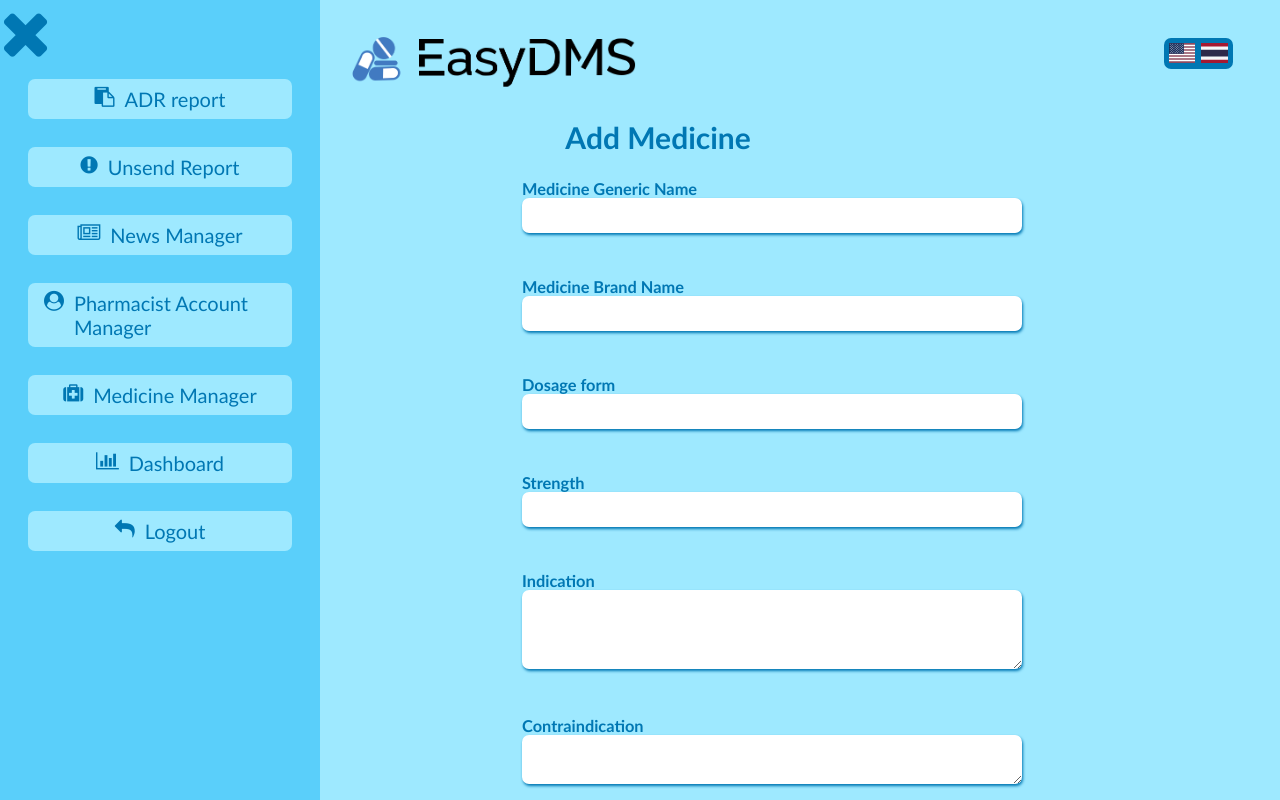
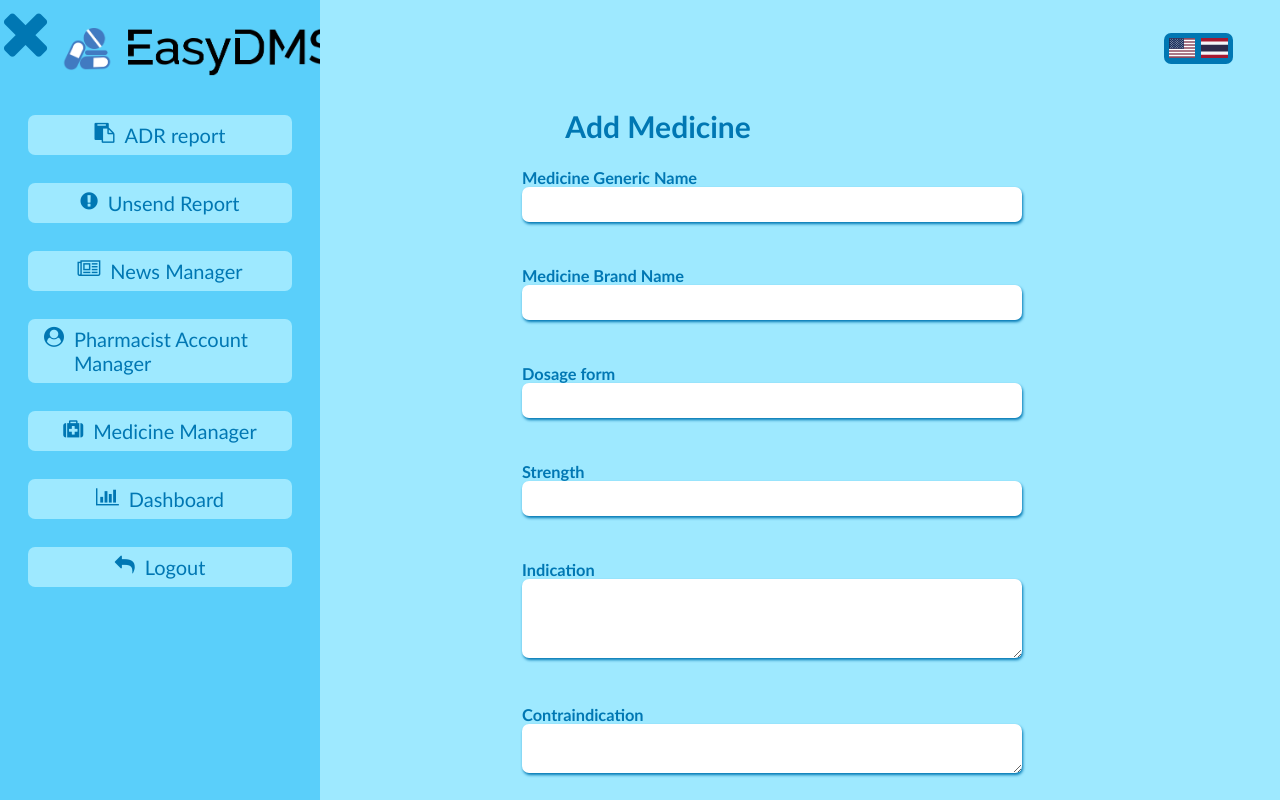
Before and after one commit to hamikosan/easydmsfront, a website: page add_med.html in a window 1280 px wide. Both pictures are taken after a click on the link 45 px from the left and 62 px from the top of the page. Shown: the top 800 px of the page. Drawn offline with nearby package versions, Linux system fonts and the light colour scheme.

Commit message:
modified

```diff
--- a/main.js
+++ b/main.js
@@ -2,14 +2,18 @@
 function hideIconBar(){
     var iconBar = document.getElementById("iconBar");
     var navigation = document.getElementById("navigation");
+    var logo = document.getElementById("logo");
     iconBar.setAttribute("style", "display:none;");
+    logo.setAttribute("style", "display:none;");
     navigation.classList.remove("hide");
 }
 
 function showIconBar(){
     var iconBar = document.getElementById("iconBar");
     var navigation = document.getElementById("navigation");
+    var logo = document.getElementById("logo");
     iconBar.setAttribute("style", "display:block;");
+    logo.setAttribute("style", "display:flex;");
     navigation.classList.add("hide");
 }
 function deletePopUP(){
--- a/navbar.html
+++ b/navbar.html
@@ -1,7 +1,10 @@
 <nav class="navigation hide" id="navigation">
     <a class="close-icon" id="close-icon"><i class="fa fa-close" ></i></a>
     <ul class="nav-list">
-        <span class="close-icon" onclick="showIconBar()"><i class="fa fa-close"></i></span><br><br><br>
+        <div style="display: flex;">
+            <span class="close-icon" onclick="showIconBar()"><i class="fa fa-close"></i></span>
+            <img style="height: fit-content;width: 300px;" src="image/logo.png">
+        </div>
         <li class="nav-item"><a href="report_page.html"  ><i class="fa fa-clipboard"></i> <div id="adr-header"></div></a></li>
         <li class="nav-item"><a href="report_check_page.html"><i class="fa fa-exclamation-circle"></i> <div id="track-header"></div></a></li>
         <li class="nav-item"><a href="news page/news_list_page.html"><i class="fa fa-newspaper-o"></i> <div id="news-header"></div></a></li>
@@ -12,4 +15,4 @@
     </ul>
 </nav>
 <a class="bar-icon" id="iconBar" onclick="hideIconBar()"><i class="fa fa-bars"></i></a>
-<img src="image/logo.png">
+<img id="logo" src="image/logo.png">
--- a/news page/mainnews.js
+++ b/news page/mainnews.js
@@ -2,14 +2,18 @@
 function hideIconBar(){
     var iconBar = document.getElementById("iconBar");
     var navigation = document.getElementById("navigation");
+    var logo = document.getElementById("logo");
     iconBar.setAttribute("style", "display:none;");
+    logo.setAttribute("style", "display:none;");
     navigation.classList.remove("hide");
 }
 
 function showIconBar(){
     var iconBar = document.getElementById("iconBar");
     var navigation = document.getElementById("navigation");
+    var logo = document.getElementById("logo");
     iconBar.setAttribute("style", "display:block;");
+    logo.setAttribute("style", "display:flex;");
     navigation.classList.add("hide");
 }
 /*new FroalaEditor('div#froala-editor', {
```
Also changed, not shown: news page/newsnavbar.html (+5 -2 lines).
